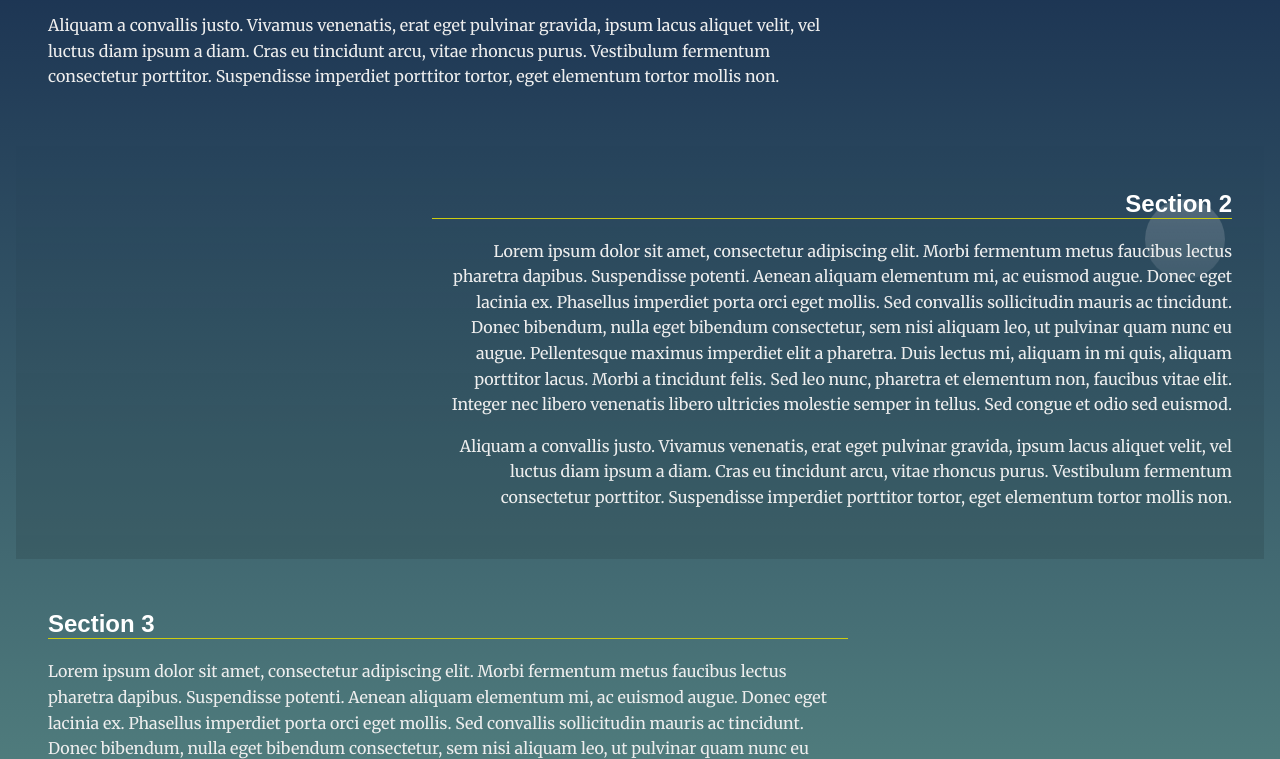
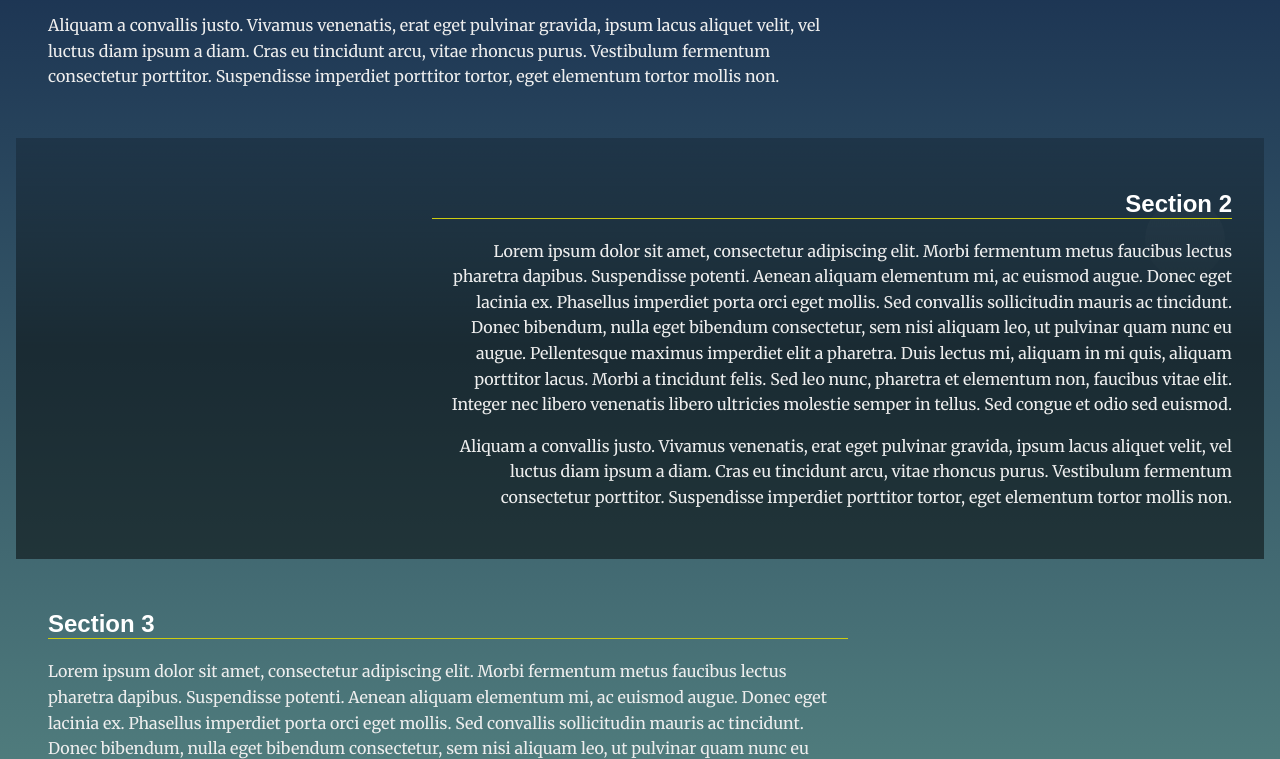
Before and after one commit to bel-caylor/landing-page, a plain HTML site: page index.html in a window 1280 px wide. Shown: the part 451-1210 px from the top of the page. Drawn offline with Linux system fonts and the light colour scheme.

Commit message:
fix: highlight active class background

```diff
--- a/css/styles.css
+++ b/css/styles.css
@@ -66,6 +66,10 @@ section {
 /* ---- Module Rules ---- */
 
 /* Navigation Styles*/
+.navbar__active {
+  color: darkorange;
+}
+
 .navbar__menu ul {
     padding-left: 0;
     margin: 0;
@@ -197,17 +201,18 @@ section:nth-of-type(3n + 1) .landing__container::after {
 /* Section Active Styles */
 /* Note: your-active-class class is applied through javascript. You should update the class here and in the index.html to what you set in your javascript file.  */
 section.your-active-class {
-    background: rgb(0, 0, 0);
-    background: linear-gradient(0deg, rgba(0, 0, 0, 0.1) 0%, rgba(0, 0, 0, 0) 100%);
+    /* background: rgb(0, 0, 0); */
+    /* background: black; */
+    background: linear-gradient(0deg, rgba(0, 0, 0, .5) 50%, rgba(0, 0, 0, 0.2) 100%);
 }
 
 section.your-active-class .landing__container::before {
-    opacity: 1;
+    opacity: .2;
     animation: rotate 4s linear 0s infinite forwards;
 }
 
 section.your-active-class .landing__container::after {
-    opacity: 1;
+    opacity: .2;
     animation: rotate 5s linear 1s infinite forwards reverse;
 }
 
```
